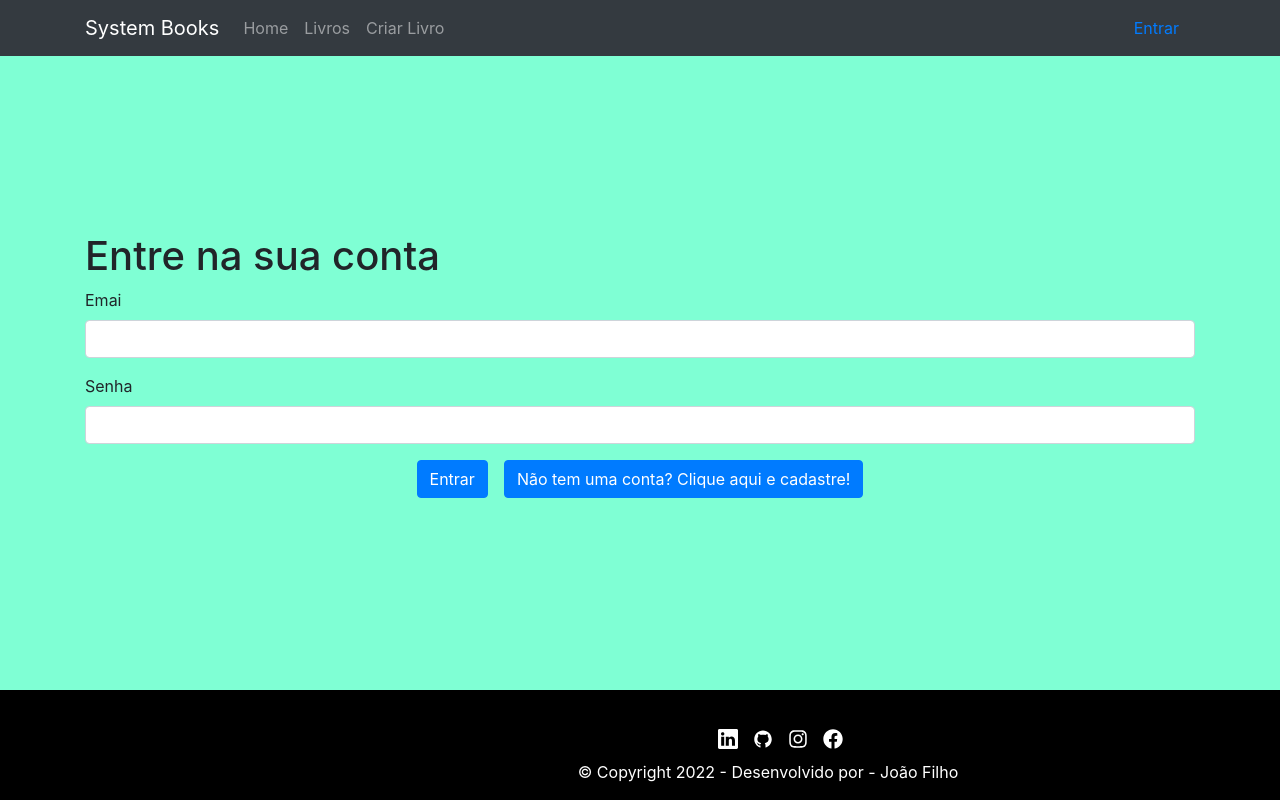
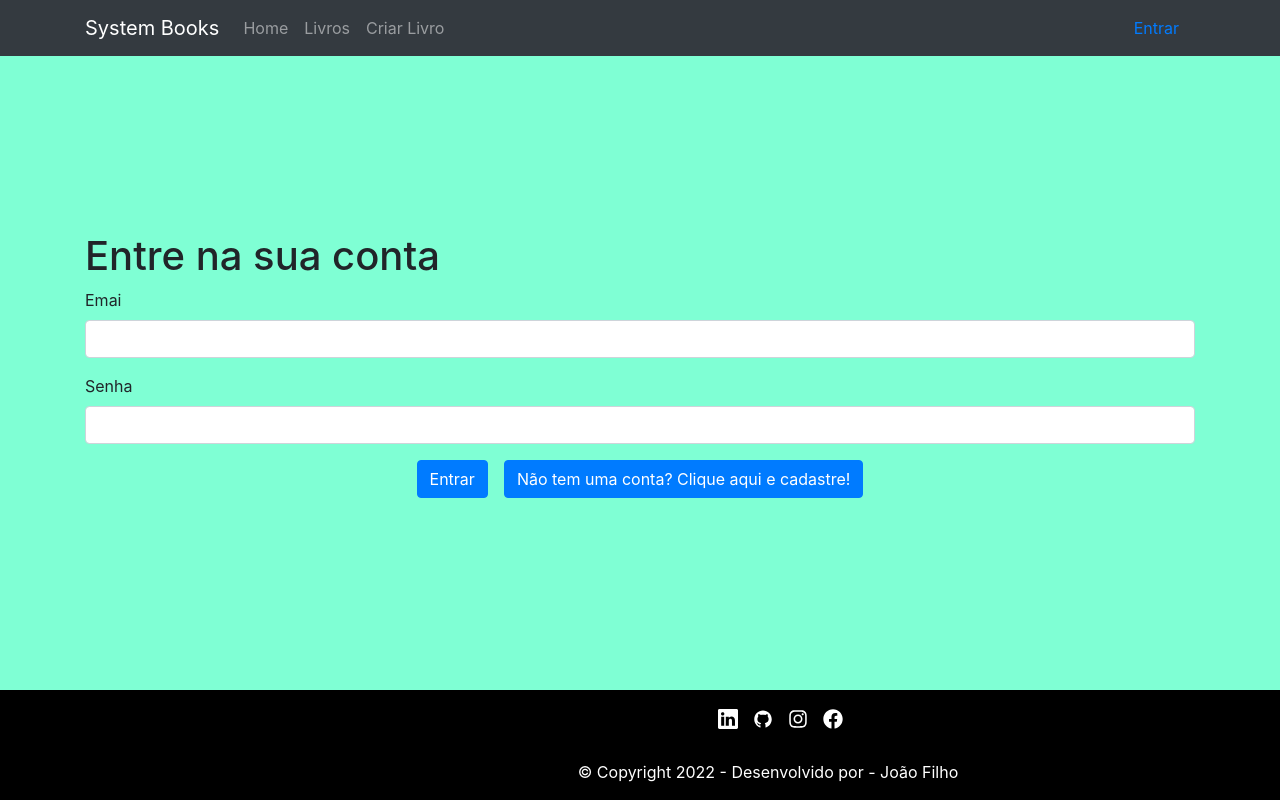
Before and after one commit to ironhack-sao-wdft/react-ironplate, a React (Create React App) app: page /login in a window 1280 px wide. Shown: the top 800 px of the page. Built offline with nearby package versions, Linux system fonts and the light colour scheme.

Commit message:
organização conteudo footer

```diff
--- a/src/components/Rodape.js
+++ b/src/components/Rodape.js
@@ -6,7 +6,7 @@ import { BsLinkedin } from "react-icons/bs";
 function Rodape() {
   return (
     <footer className="footer">
-      <div className="footer__social">
+      {/* <div className="footer__social"> */}
         <a
           href="https://www.linkedin.com/in/jo%C3%A3o-filho-souza-wd-fullstack/"
           className=" link-icone"
@@ -35,7 +35,7 @@ function Rodape() {
         >
           <FaFacebook size="20" color="#fff" />
         </a>
-      </div>
+      {/* </div> */}
       <p className="footer__copyright">
         &copy; Copyright 2022 - Desenvolvido por - João Filho
       </p>
```
